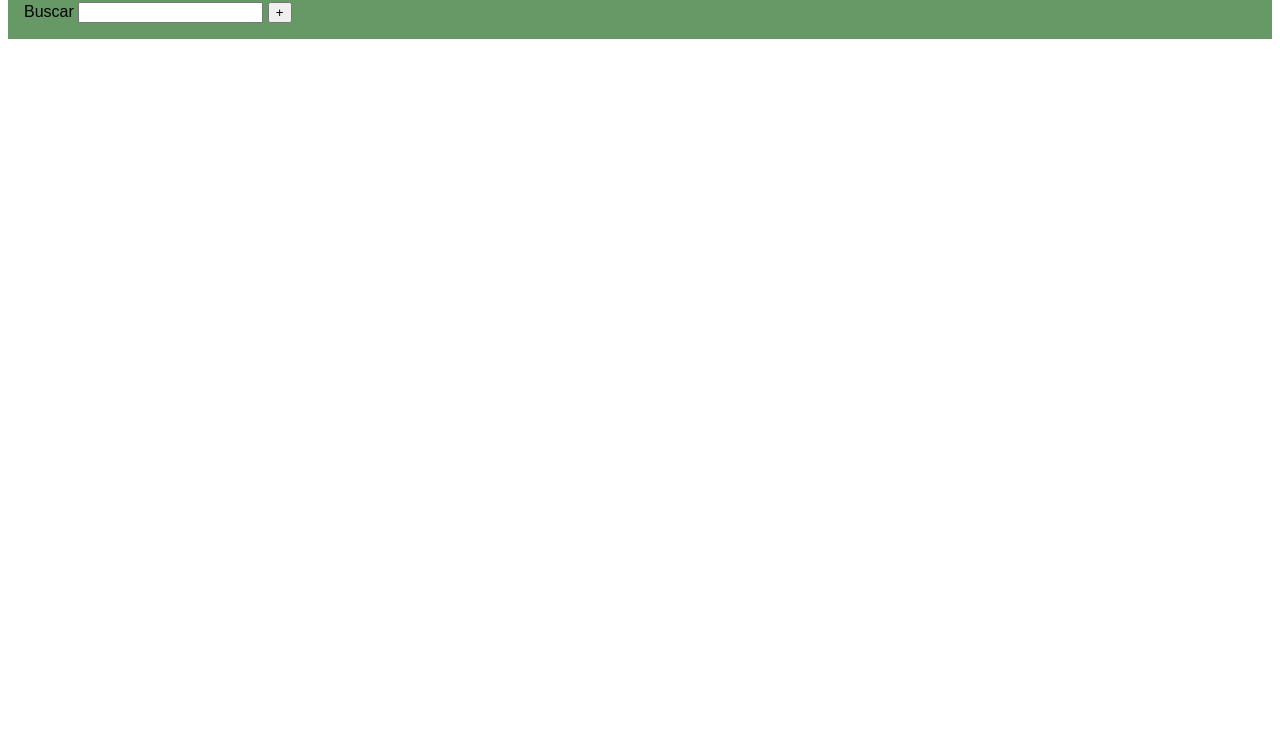
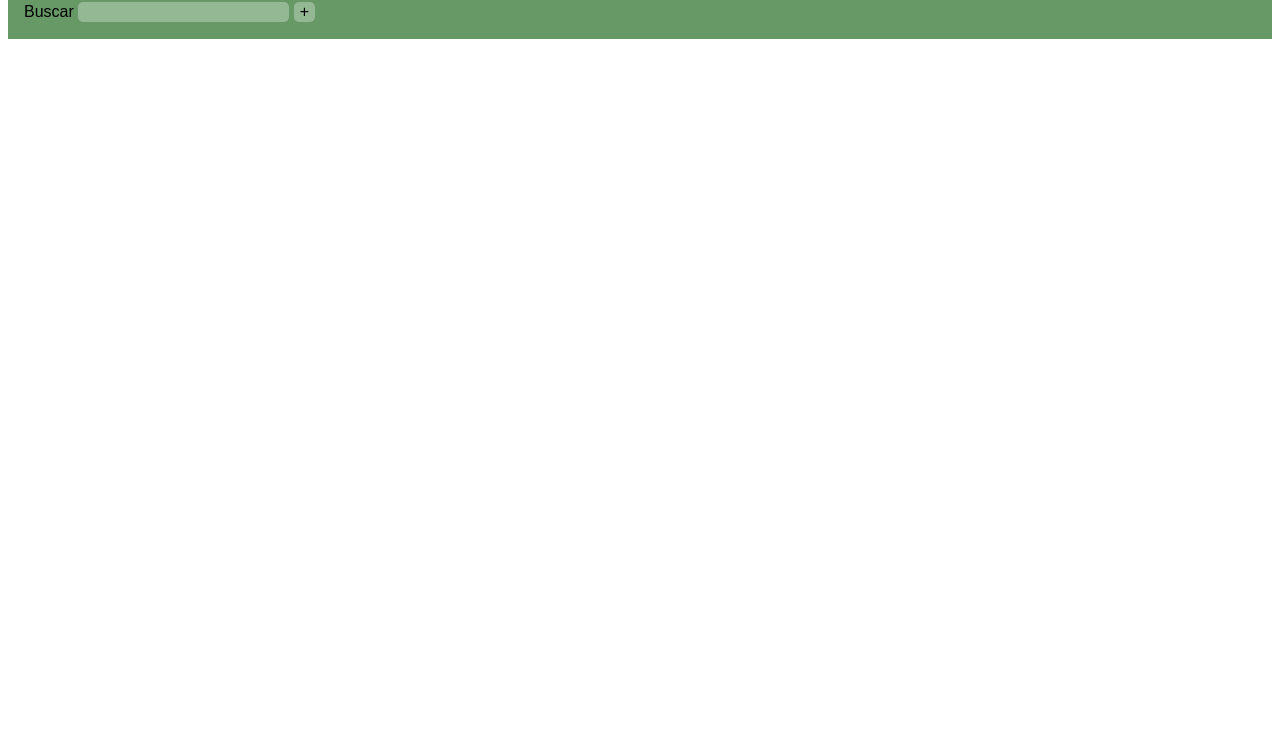
Before and after one commit to Jeffresh/-Desarrollo-Web-HTML-y-CSS, a plain HTML site: page encabezado.html in a window 1280 px wide. Shown: the part 68-800 px from the top of the page. Drawn offline with Linux system fonts and the light colour scheme.

Commit message:
Agregado más css a encabezado

```diff
--- a/encabezado.css
+++ b/encabezado.css
@@ -23,3 +23,26 @@ a{
     background-color: rgba(255, 255, 255, 0.6);
     transition: background-color 1s linear;
 }
+
+input,button{
+    font-size: 16px;
+    color: #000;
+    border-radius: 5px;
+    background-color: rgba(255, 255, 255, 0.3);
+    transition: background-color 1s linear;
+
+}
+
+a:hover, input:hover, button:hover,
+a:focus, input:focus, button:focus{
+    background-color:#fff;
+}
+
+a:focus, input:focus, button:focus{
+    box-shadow: 0 0 0 3px rgba(0,0,0, 0.25);
+    outline: 0;
+}
+
+input,button{
+    border: 0;
+}
```
